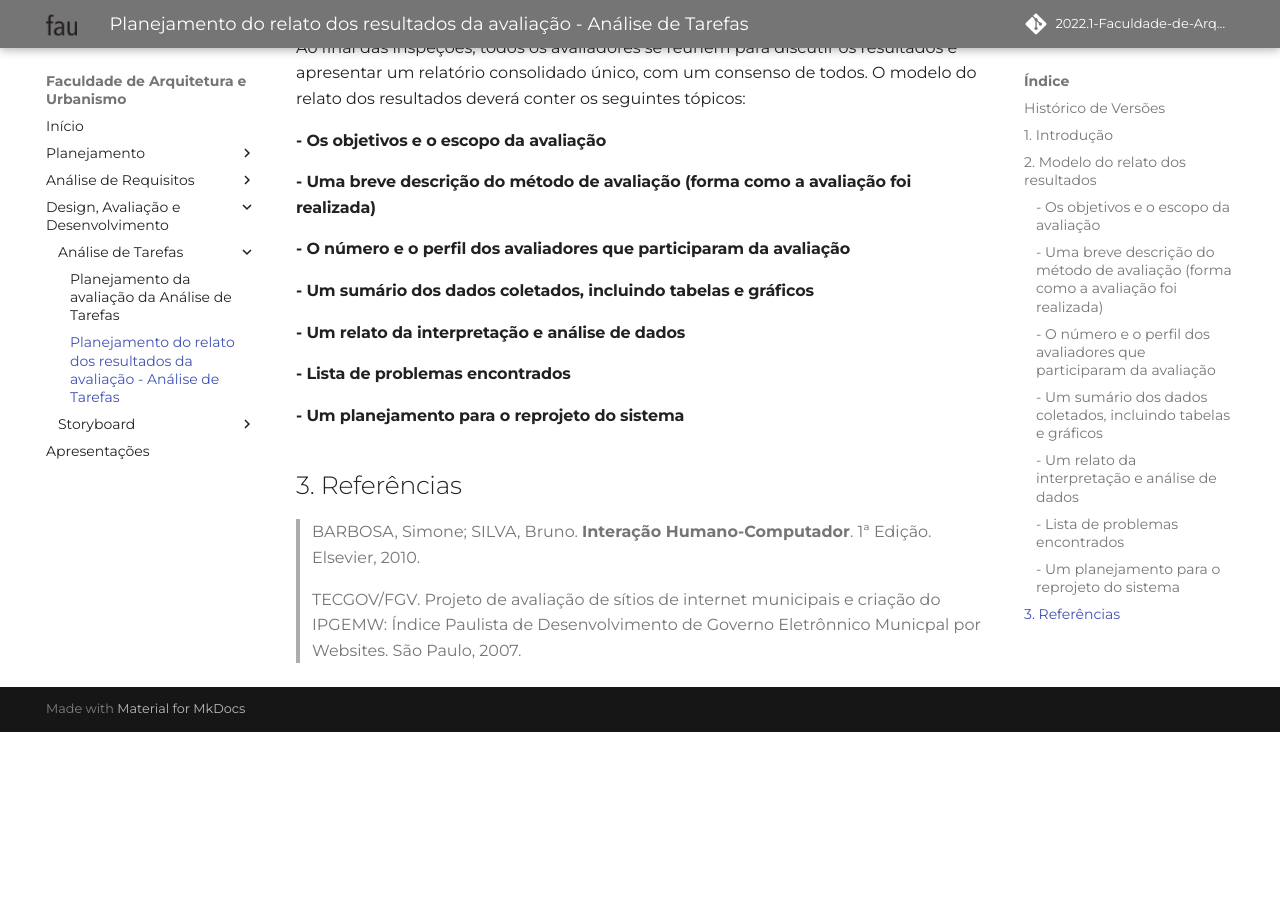
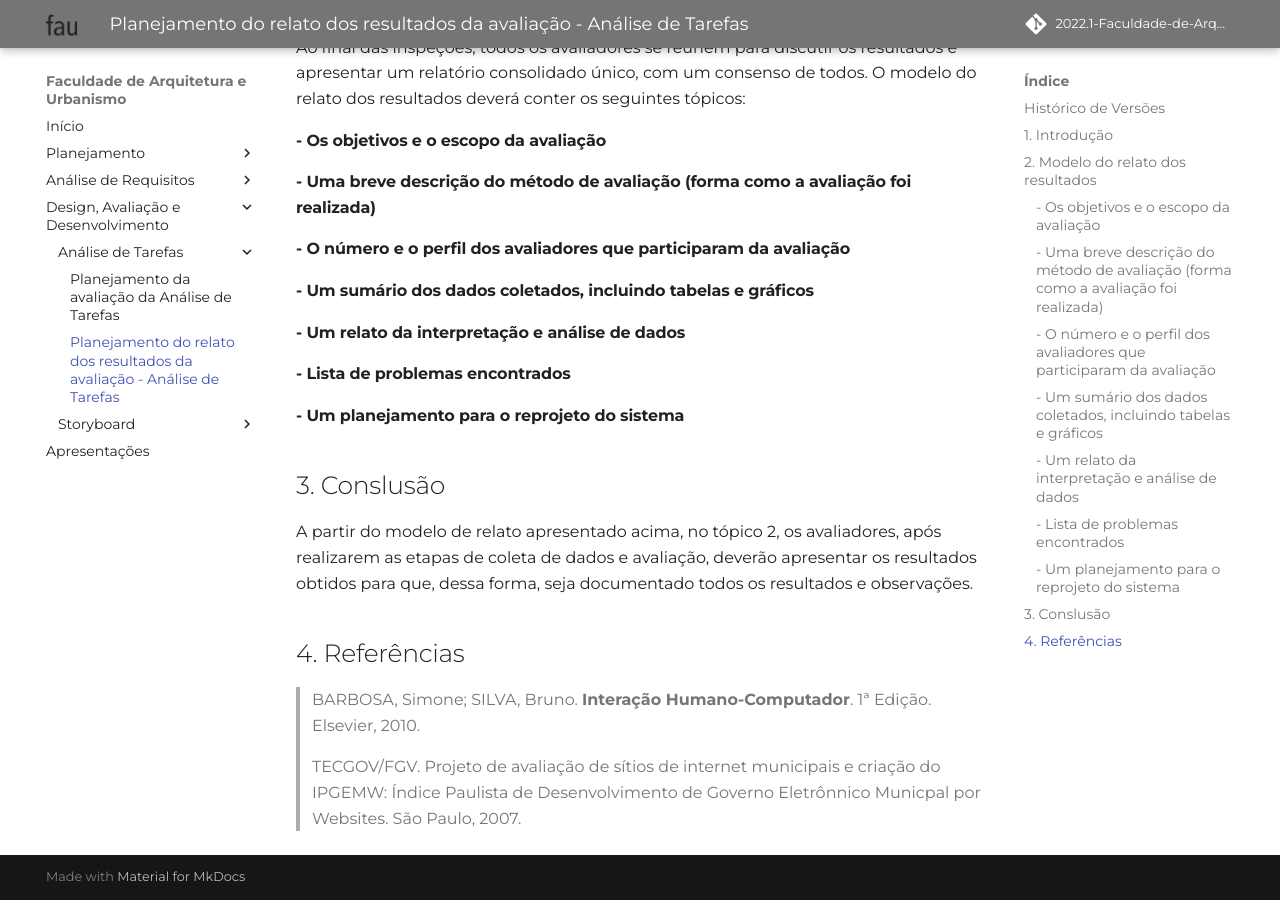
Before and after one commit to Mateusvff/2022.1-Faculdade-de-Arquitetura-e-Urbanismo, an MkDocs documentation site: the page built from docs/designAvalEDesenv/analiseTarefas/planej-relato-result-analise-tarefas.md, in a window 1280 px wide and 900 px high, scrolled down 847 px. Built offline with MkDocs 1.6.1 and Material for MkDocs 9.7.7, drawn with Linux system fonts in a browser that asks for light colours; some web fonts are replaced; comment, search, counter and statistics services are not loaded; before the commit the page ends 1579 px from its top, so only the background shows below that.

Commit message:
📝(#39): Inserção da conclusão

```diff
--- a/docs/designAvalEDesenv/analiseTarefas/planej-relato-result-analise-tarefas.md
+++ b/docs/designAvalEDesenv/analiseTarefas/planej-relato-result-analise-tarefas.md
@@ -23,7 +23,11 @@ Ao final das inspeções, todos os avaliadores se reúnem para discutir os resul
 #### - Lista de problemas encontrados
 #### - Um planejamento para o reprojeto do sistema
 
-## 3. Referências
+## 3. Conslusão
+
+A partir do modelo de relato apresentado acima, no tópico 2, os avaliadores, após realizarem as etapas de coleta de dados e avaliação, deverão apresentar os resultados obtidos para que, dessa forma, seja documentado todos os resultados e observações.
+
+## 4. Referências
 
 > BARBOSA, Simone; SILVA, Bruno. **Interação Humano-Computador**. 1ª Edição. Elsevier, 2010.
 
```
